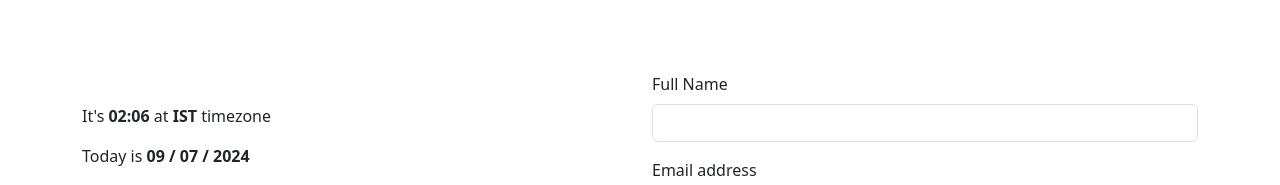
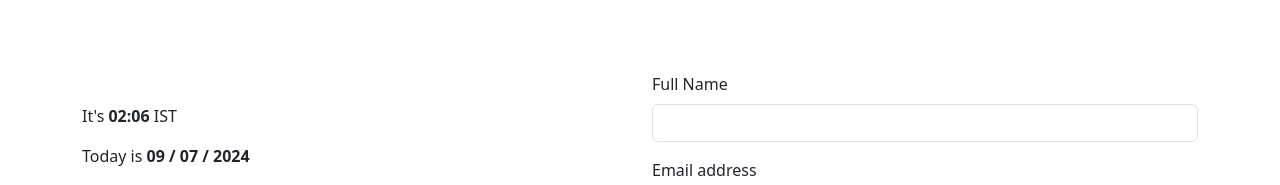
Before and after one commit to shivanshkumar999/ChainTech-Assignment, a Flask app: page / in a window 1280 px wide. Shown: the part 200-385 px from the top of the page. Run offline with Flask 3, Linux system fonts and the light colour scheme; data that the repository does not hold is empty.

Commit message:
Update index.html

```diff
--- a/templates/index.html
+++ b/templates/index.html
@@ -53,7 +53,7 @@
           <div class="result">
             {% if res %}
             <h3>{{ res["address"] }}</h3>
-            <p>It's <span>{{date[0]}}</span> at <span>{{ date[2] }}</span> timezone</p>
+            <p>It's <span>{{date[0]}}</span> {{ date[2] }}</p>
             <p>Today is <span>{{date[1]}}</span></p>
             <p>Temperature is <span>{{ res["temp"] }}</span> deg K</p>
             <p>Weather shows {{ res["desc"] }}</p>
@@ -74,6 +74,7 @@
                   type="name"
                   name="name"
                   class="form-control"
+                  required
                   id="exampleInputEmail1"
                   aria-describedby="emailHelp"
                 />
@@ -85,6 +86,7 @@
               <input
                 type="email"
                 name="email"
+                required
                 class="form-control"
                 id="exampleInputEmail1"
                 aria-describedby="emailHelp"
@@ -97,6 +99,7 @@
               <input
                 type="password"
                 name="password"
+                required
                 class="form-control"
                 id="exampleInputPassword1"
               />
```
